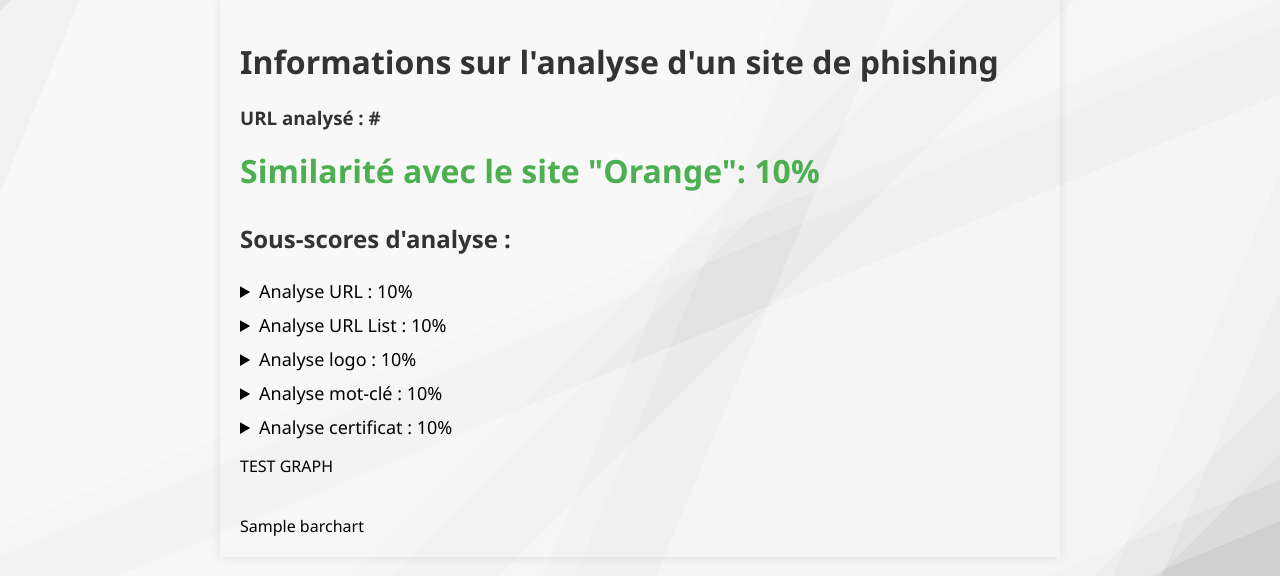
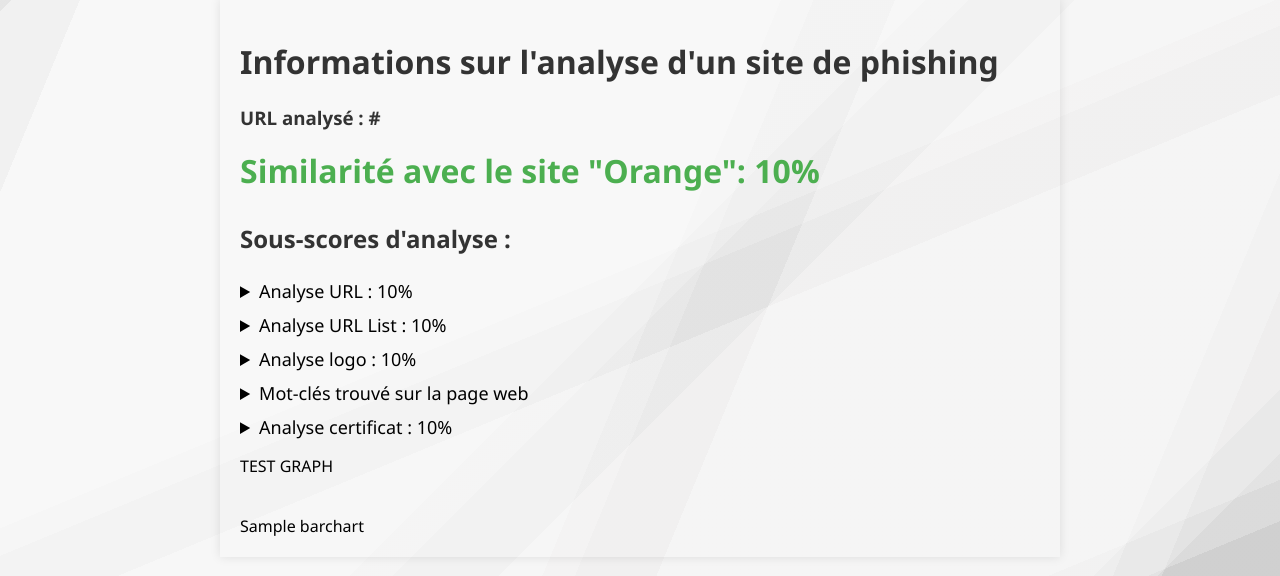
Before and after one commit to Maths354/ClassyPhishIA, a Flask app: template apps/templates/valid_url.html in a window 1280 px wide. Shown: the part 201-777 px from the top of the page. Run offline with Flask 3, Linux system fonts and the light colour scheme; the template is opened without the code that fills it: most values are stand-ins (such as "Sample title", 1, 10 or a date in 2020).

Commit message:
Update valid_url.html

```diff
--- a/apps/templates/valid_url.html
+++ b/apps/templates/valid_url.html
@@ -66,10 +66,10 @@
                 </li>
 		        <li>
                     <details>
-                        <summary>Analyse mot-clé : {{ scores.extractKeyword * 100 }}%</summary>
+                        <summary>Mot-clés trouvé sur la page web</summary>
                         <ul>
                             <li>
-                                <p style="color: red">static html, insert data here</p>
+                                <p style="color: red">Les mots clés {{ datas.extractKeyword }} match avec les mots clé du site "{{ id_official.extractKeyword }}"</p>
                             </li>
                         </ul>
                     </details>
```
